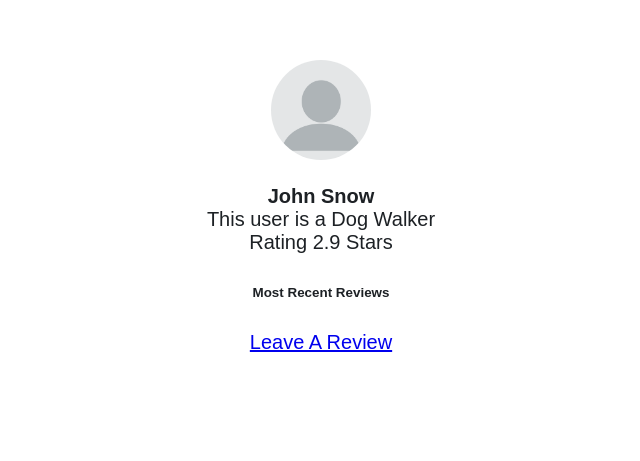
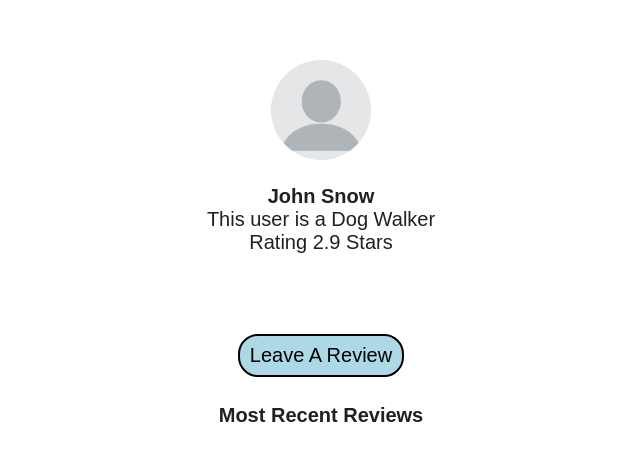
Before and after one commit to Willco9455/dogWalker, a Flask app: page /profile/1 in a window 1280 px wide. Shown: the top 461 px of the page, without its empty margins (319-959 px from the left). Run offline with Flask 2, Linux system fonts and the light colour scheme; data comes from the database, SQL or seed files in the repository; both versions use the stored data as it was after the commit; data that the repository does not hold is empty.

Commit message:
last commint of the day :)

```diff
--- a/database.py
+++ b/database.py
@@ -425,7 +425,6 @@
 
 db = dbClass()
 # db.clrReview()
-db.deleteReview(2, 2, "new review? ")
 
 # print(db.search('usrId', 1))
 # db.clrBooking()
--- a/static/css/profile.css
+++ b/static/css/profile.css
@@ -7,12 +7,13 @@
 }
 
 .review{
-    background-color: red;
+    background-color: orange;
     margin-left: auto;
     margin-right: auto;
     display: block;
     border: 3px solid black;
     width: max-content;
+    max-width: 475px;
     padding: 5px 12px;
     margin-bottom: 20px;
     text-decoration: none;
@@ -24,3 +25,19 @@
     font-size: 19px;
     font-style: italic;
 }
+
+a{
+    font-size: 20px;
+    border: 2px solid black;
+    border-radius: 20px;
+    background-color: red ;
+    padding: 8px 10px;
+    display: inline-block;
+    margin-top: 6px;
+    text-decoration: none;
+    color: black;
+
+}#topButton {
+    background-color: lightblue;
+    margin-top: 60px;
+}
--- a/templates/profile.html
+++ b/templates/profile.html
@@ -15,7 +15,8 @@
         Rating {{ userObj.starRating }} Stars
     </p>
     <p>
-        <h6>Most Recent Reviews</h6>
+        <a href="/leaveReview/{{ userObj.usrId }}" id="topButton">Leave A Review</a>
+        <h4>Most Recent Reviews</h6>
         {% for i in userObj.getReviewsFor() %}
             <div class="review">
                 <span style="font-size: 12px;">
@@ -24,10 +25,8 @@
                     <span class="">Stars - {{ i[3] }} </span>
                     <p class="reviewText">"{{ i[4] }}"</p>
                 </span>
-                {{ i }}
                 <a href="/delRev/{{ i[0] }}-{{ i[1] }}-{{ i[4].strip() }}-{{ i[3] }}">Delete</a>
             </div>
         {% endfor %}
     </p>
-    <a href="/leaveReview/{{ userObj.usrId }}">Leave A Review</a>
 </body>
```
Also changed, not shown: main.db.
